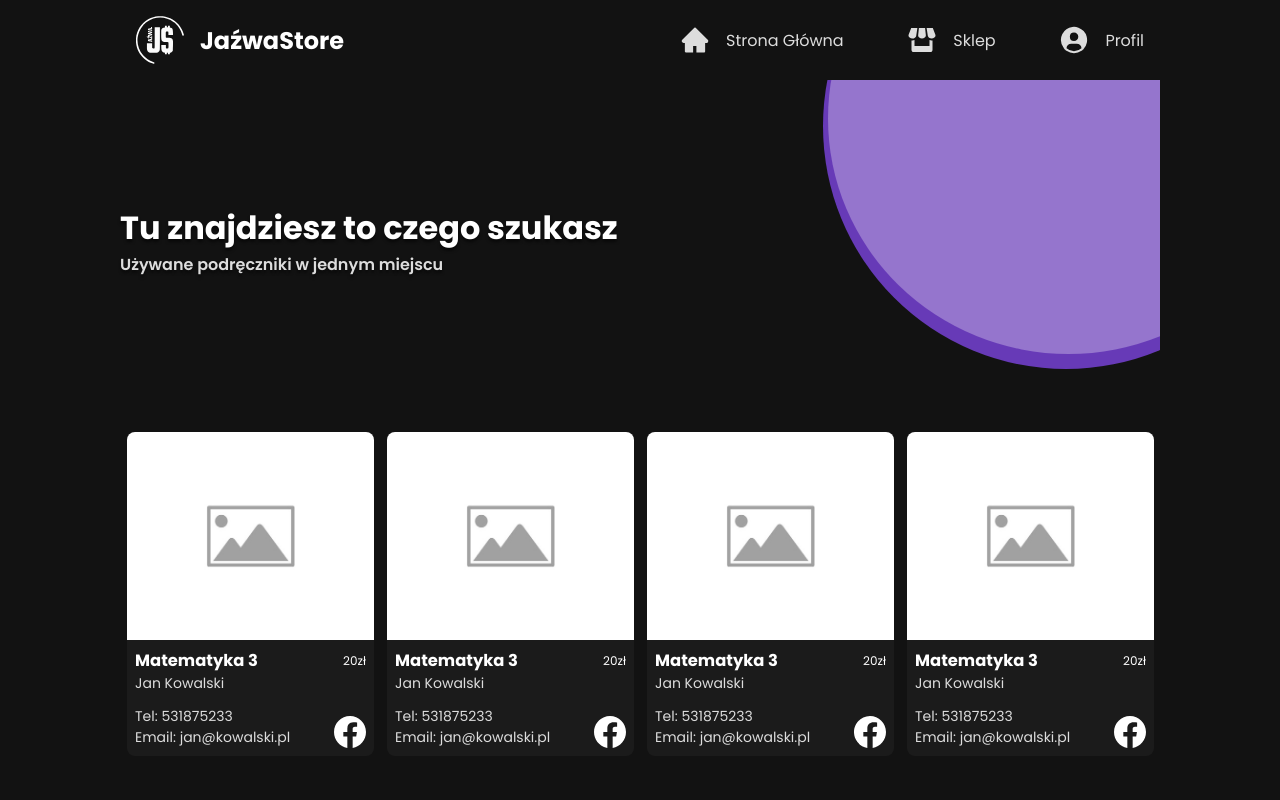
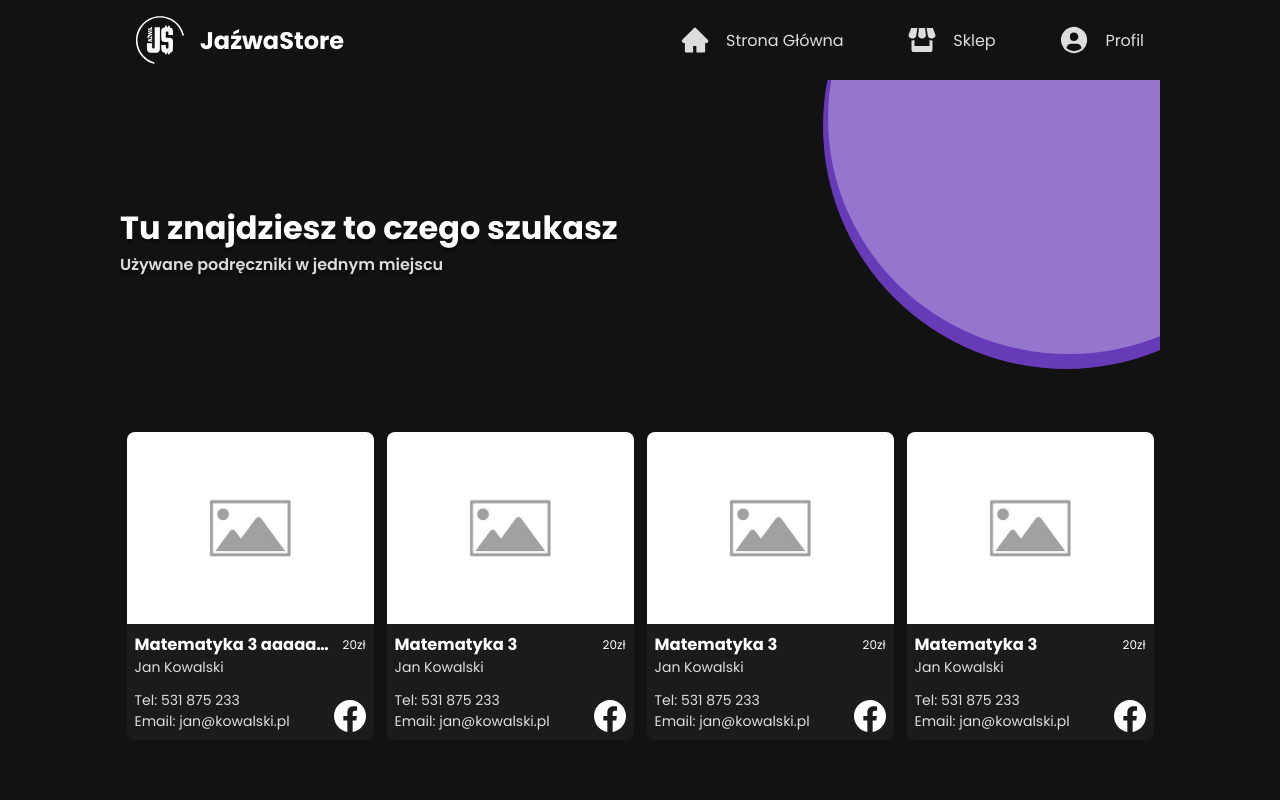
Before and after one commit to hpixsel/JazwaShop-CRA, a React (Create React App) app: page / in a window 1280 px wide. Shown: the top 800 px of the page. Built offline with nearby package versions, Linux system fonts and the light colour scheme.

Commit message:
Small fixes

```diff
--- a/src/components/Footer/footer.module.css
+++ b/src/components/Footer/footer.module.css
@@ -48,5 +48,6 @@
     gap: 10rem;
     justify-content: center;
     padding-top: 4rem;
+    justify-content: space-between;
   }
 }
--- a/src/components/Footer/index.jsx
+++ b/src/components/Footer/index.jsx
@@ -9,7 +9,7 @@ export default function Footer() {
         <p>{data.name}:</p>
         {data.items && data.items.map(item => {
           return (
-            <div className={styles.items}>
+            <div className={styles.items} key={item.name}>
               {item.url
                 ? <a href={item.url}>{item.name}</a>
                 : <p>{item.name} {item.role && <span> - {item.role}</span>}</p>
--- a/src/components/Navbar/index.jsx
+++ b/src/components/Navbar/index.jsx
@@ -11,8 +11,8 @@ export default function Navbar() {
     const sublinkClass = classNames(styles.link, styles.sublink)
 
     return (
-      <>
-        <a className={linkWithSub} href={link.url} key={link.url}>
+      <div key={link.url}>
+        <a className={linkWithSub} href={link.url}>
           <img src={process.env.PUBLIC_URL + "/assets/" + link.svg} alt="svg"/>
           <p>{link.name}</p>
           {link.sublinks && <img className={styles.link__arrow} src={process.env.PUBLIC_URL + "/assets/arrow.svg"} alt="svg" />}
@@ -25,7 +25,7 @@ export default function Navbar() {
             </a>
           )
         })}
-      </>
+      </div>
     )
   })
 
--- a/src/components/Slider/index.jsx
+++ b/src/components/Slider/index.jsx
@@ -10,9 +10,8 @@ export default function index() {
     slidesToShow: 4,
     arrows: false,
     autoplay: true,
-    mobileFirst: true,
     pauseOnHover: true,
-    speed: 500,
+    speed: 1000,
     centerPadding: '0px',
     focusOnSelect: true,
     responsive: [
@@ -20,21 +19,21 @@ export default function index() {
         breakpoint: 470,
         settings: {
           slidesToShow: 1,
-          centerPadding: '50px'
+          centerPadding: '64px'
         }
       },
       {
         breakpoint: 700,
         settings: {
           slidesToShow: 2,
-          centerPadding: '50px'
+          centerPadding: '64px'
         }
       },
       {
         breakpoint: 1040,
         settings: {
           slidesToShow: 3,
-          centerPadding: '50px'
+          centerPadding: '64px'
         }
       }
     ]
@@ -45,7 +44,7 @@ export default function index() {
       <Slider {...settings} className={styles.slider}>
         {tempData.slider.map(slide => {
           return (
-            <div className={styles.card}>
+            <div className={styles.card} key={slide.id}>
               <img src={process.env.PUBLIC_URL + "/assets/" + slide.img} alt="" />
               <div className={styles.card__text}>
                 <div className={styles.card__text__heading}>
@@ -55,7 +54,7 @@ export default function index() {
                 <p>{slide.name}</p>
                 <div className={styles.card__text__contact}>
                   <div>
-                    <p>Tel: {slide.tel}</p>
+                    <p>Tel: {slide.tel.slice(0,3)} {slide.tel.slice(3,6)} {slide.tel.slice(6,9)}</p>
                     <p>Email: {slide.mail}</p>
                   </div>
                   <a href={slide.fb} target="_blank">
--- a/src/components/Slider/slider.json
+++ b/src/components/Slider/slider.json
@@ -1,6 +1,7 @@
 {
   "slider": [
     {
+      "id": "ce60e28d-a6e4-4082-88c3-0c17fdf91653",
       "title": "Matematyka 3",
       "img": "placeholder-image.jpg",
       "name": "Jan Kowalski",
@@ -10,6 +11,7 @@
       "fb": "https://facebook.com"
     },
     {
+      "id": "3526ba9e-0596-438f-939e-1408a276eff3",
       "title": "Matematyka 3",
       "img": "placeholder-image.jpg",
       "name": "Jan Kowalski",
@@ -19,6 +21,7 @@
       "fb": "https://facebook.com"
     },
     {
+      "id": "a866dc35-960b-41b8-98e1-de2bddab3994",
       "title": "Matematyka 3",
       "img": "placeholder-image.jpg",
       "name": "Jan Kowalski",
@@ -28,6 +31,7 @@
       "fb": "https://facebook.com"
     },
     {
+      "id": "e2c88fe3-c1b9-4331-9bec-9c88b65aee06",
       "title": "Matematyka 3",
       "img": "placeholder-image.jpg",
       "name": "Jan Kowalski",
@@ -37,6 +41,7 @@
       "fb": "https://facebook.com"
     },
     {
+      "id": "f4667854-77ed-4db8-bfcd-7fd5037a99bd",
       "title": "Matematyka 3",
       "img": "placeholder-image.jpg",
       "name": "Jan Kowalski",
@@ -46,33 +51,8 @@
       "fb": "https://facebook.com"
     },
     {
-      "title": "Matematyka 3",
-      "img": "placeholder-image.jpg",
-      "name": "Jan Kowalski",
-      "tel": "531875233",
-      "price": 20,
-      "mail": "jan@kowalski.pl",
-      "fb": "https://facebook.com"
-    },
-    {
-      "title": "Matematyka 3",
-      "img": "placeholder-image.jpg",
-      "name": "Jan Kowalski",
-      "tel": "531875233",
-      "price": 20,
-      "mail": "jan@kowalski.pl",
-      "fb": "https://facebook.com"
-    },{
-      "title": "Matematyka 3",
-      "img": "placeholder-image.jpg",
-      "name": "F?IBIIBIB",
-      "tel": "531875233",
-      "price": 20,
-      "mail": "jan@kowalski.pl",
-      "fb": "https://facebook.com"
-    },
-    {
-      "title": "Matematyka 3",
+      "id": "46487834-921a-4773-af90-7004b3d8486e",
+      "title": "Matematyka 3 aaaaaaaaa",
       "img": "placeholder-image.jpg",
       "name": "Jan Kowalski",
       "tel": "531875233",
--- a/src/components/Slider/slider.module.css
+++ b/src/components/Slider/slider.module.css
@@ -1,7 +1,7 @@
 .container {
   overflow: hidden;
   width: 100vw;
-  margin-left: -2.05rem;
+  margin-left: -1rem;
   margin-block: 2rem;
 }
 
@@ -9,13 +9,13 @@
   background-color: var(--bg-item);
   border-radius: 8px;
   width: 95% !important;
-  margin-inline: 7px;
   overflow: hidden;
+  margin-inline: 2.5%;
 }
 
 .card > img {
   width: 100%;
-  height: 13rem;
+  height: 12rem;
   object-fit: cover;
 }
 
@@ -35,10 +35,17 @@
   align-items: center;
 }
 
+.card__text__heading h3 {
+  max-width: 19ch;
+  overflow: hidden;
+  text-overflow: ellipsis;
+  white-space: nowrap;
+}
+
 .card__text__heading p {
   color: var(--txt-white);
+  font-size: var(--fs-card);
   font-weight: 400;
-  font-size: var(--fs-card);
 }
 
 .card__text__contact {
```
